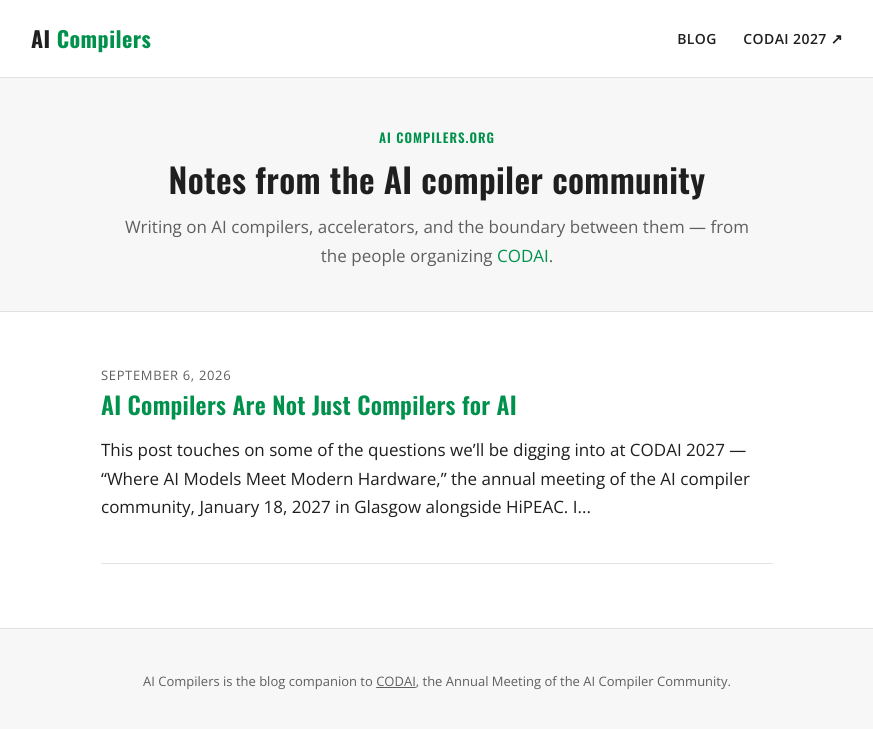
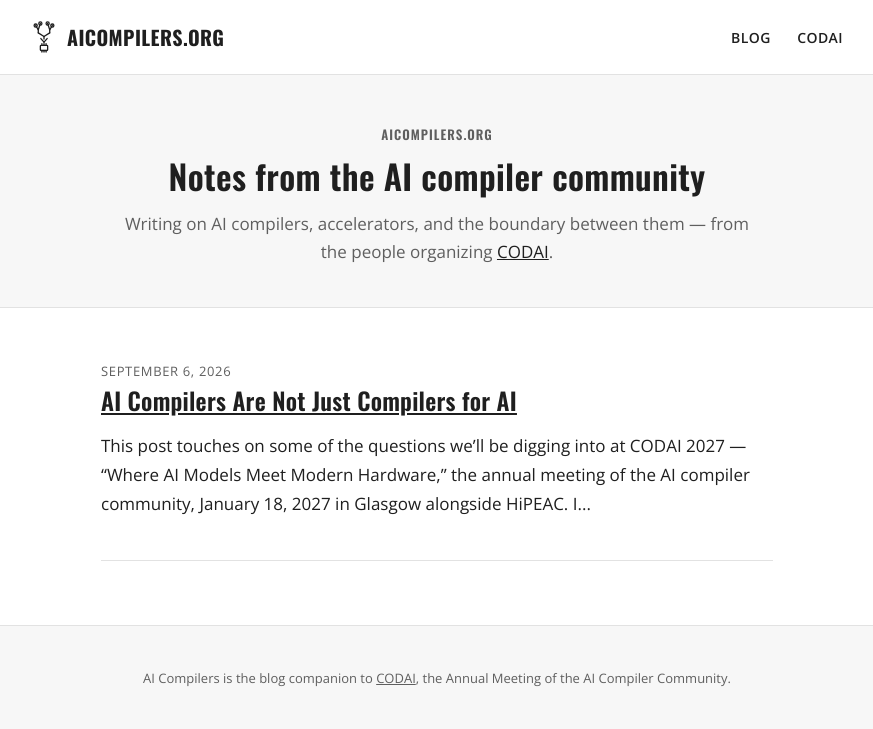
Before and after one commit to aicompilers/aicompilers.github.io, a Jekyll site: the page built from index.md, in a window 1280 px wide. Shown: the top 729 px of the page, without its empty margins (203-1076 px from the left). Built offline with Jekyll 4.4.1, drawn with Linux system fonts in a browser that asks for light colours.

Commit message:
Add CODAI-style logo/favicon, drop green accent, rename header/nav labels

```diff
--- a/_layouts/default.html
+++ b/_layouts/default.html
@@ -7,14 +7,18 @@
   {% if page.excerpt %}<meta name="description" content="{{ page.excerpt | strip_html | strip_newlines | truncate: 160 }}">{% endif %}
   <link href="https://fonts.googleapis.com/css?family=Oswald:400,600,700|Open+Sans:400,600,700&display=swap" rel="stylesheet">
   <link rel="stylesheet" href="{{ '/assets/css/style.css' | relative_url }}">
+  <link rel="icon" type="image/svg+xml" href="{{ '/assets/img/codai-logo.svg' | relative_url }}">
 </head>
 <body>
   <header class="site-header">
     <div class="wrap">
-      <a class="site-title" href="{{ '/' | relative_url }}">AI <span>Compilers</span></a>
+      <a class="site-title" href="{{ '/' | relative_url }}">
+        {% include logo.svg %}
+        <span>AICOMPILERS.ORG</span>
+      </a>
       <nav class="site-nav">
         <a href="{{ '/' | relative_url }}">Blog</a>
-        <a href="https://www.aicompilers.org" target="_blank" rel="noopener">CODAI 2027 ↗</a>
+        <a href="https://www.aicompilers.org" target="_blank" rel="noopener">CODAI</a>
       </nav>
     </div>
   </header>
--- a/_layouts/home.html
+++ b/_layouts/home.html
@@ -2,7 +2,7 @@
 layout: default
 ---
 <div class="hero">
-  <div class="eyebrow">AI Compilers.org</div>
+  <div class="eyebrow">AICOMPILERS.ORG</div>
   <h1>Notes from the AI compiler community</h1>
   <p>Writing on AI compilers, accelerators, and the boundary between them — from the people organizing <a href="https://www.aicompilers.org" target="_blank" rel="noopener">CODAI</a>.</p>
 </div>
--- a/assets/css/style.css
+++ b/assets/css/style.css
@@ -1,6 +1,4 @@
 :root {
-  --accent: #00914c;
-  --accent-dark: #00763e;
   --text: #1f1f1f;
   --text-muted: #5f5f5f;
   --bg: #ffffff;
@@ -27,8 +25,8 @@ h1, h2, h3, h4 {
   color: var(--text);
 }
 
-a { color: var(--accent); text-decoration: none; }
-a:hover { color: var(--accent-dark); text-decoration: underline; }
+a { color: var(--text); text-decoration: underline; }
+a:hover { color: var(--text); text-decoration: none; }
 
 .site-header {
   border-bottom: 1px solid var(--border);
@@ -47,14 +45,24 @@ a:hover { color: var(--accent-dark); text-decoration: underline; }
 }
 
 .site-title {
+  display: flex;
+  align-items: center;
+  gap: 10px;
   font-family: 'Oswald', Arial, sans-serif;
   font-weight: 700;
-  font-size: 22px;
+  font-size: 20px;
   letter-spacing: 0.02em;
   color: var(--text);
+  text-decoration: none;
 }
 
-.site-title span { color: var(--accent); }
+.site-title:hover { text-decoration: none; }
+
+.logo-icon {
+  width: 26px;
+  height: 32px;
+  flex-shrink: 0;
+}
 
 .site-nav a {
   color: var(--text);
@@ -63,9 +71,10 @@ a:hover { color: var(--accent-dark); text-decoration: underline; }
   text-transform: uppercase;
   letter-spacing: 0.03em;
   margin-left: 22px;
+  text-decoration: none;
 }
 
-.site-nav a:hover { color: var(--accent); text-decoration: none; }
+.site-nav a:hover { text-decoration: underline; }
 
 .hero {
   background: var(--bg-alt);
@@ -79,7 +88,7 @@ a:hover { color: var(--accent-dark); text-decoration: underline; }
   text-transform: uppercase;
   letter-spacing: 0.08em;
   font-size: 13px;
-  color: var(--accent);
+  color: var(--text-muted);
   font-weight: 600;
   margin-bottom: 10px;
 }
```
Also changed, not shown: _includes/logo.svg (added), assets/img/codai-logo.svg (added).
